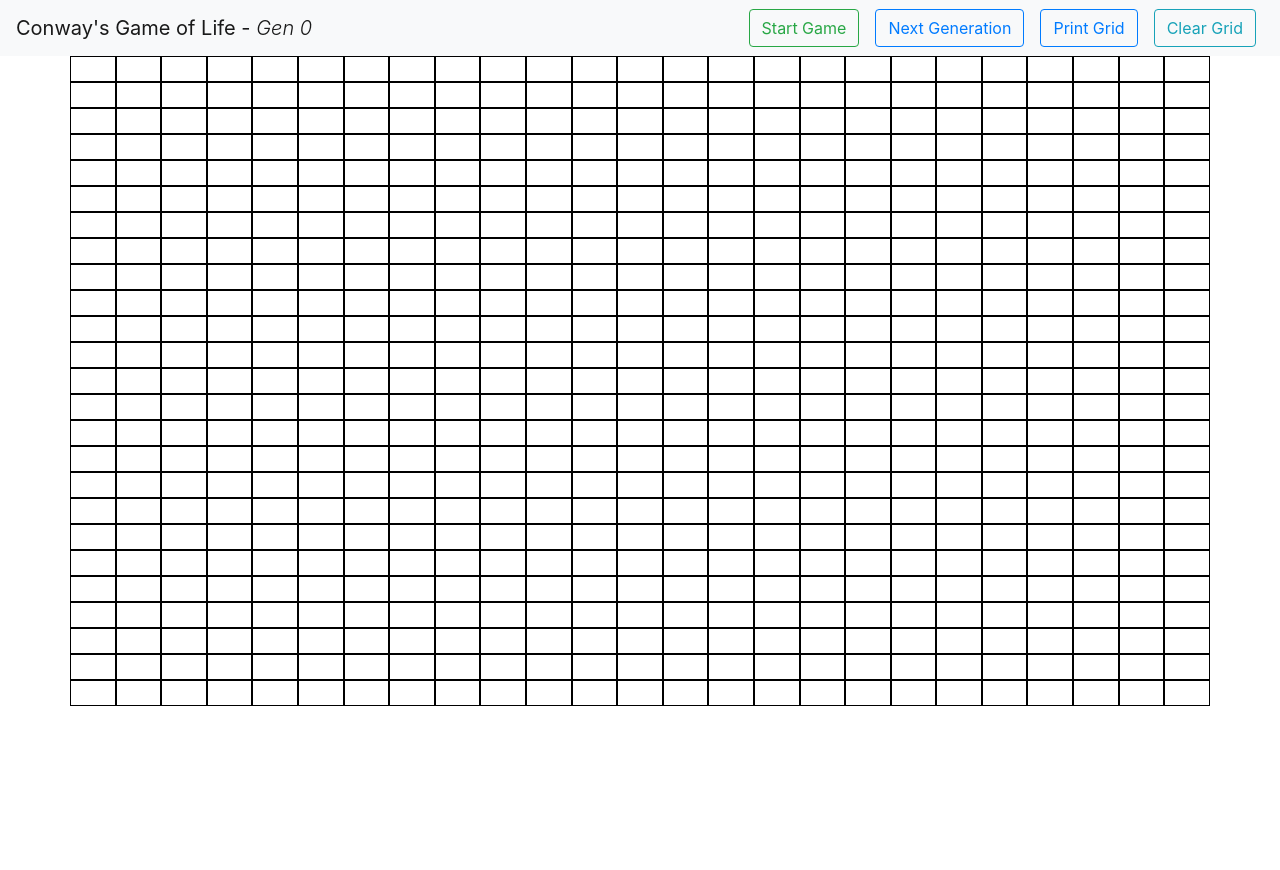
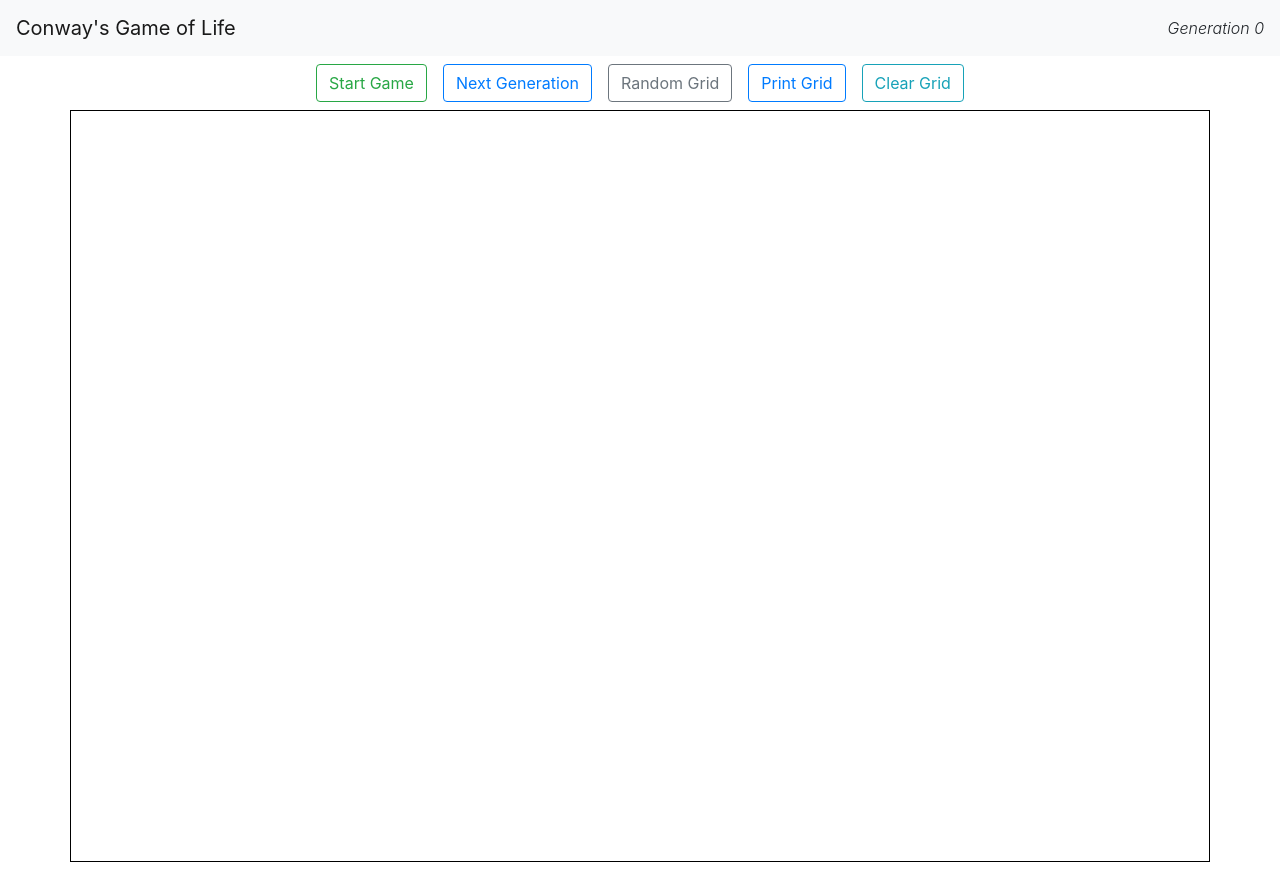
Before and after one commit to bendevera/conways-game-of-life, a React app in the folder react-app/: page / in a window 1280 px wide. Before the commit the page ends 800 px from the top, so only its background shows below. Built offline with nearby package versions, Linux system fonts and the light colour scheme.

Commit message:
added random feature, stop upon no changes made and styling improvements

```diff
--- a/react-app/src/components/App/App.css
+++ b/react-app/src/components/App/App.css
@@ -1,20 +1,36 @@
 .App {
   text-align: center;
+}
+
+.grid-container {
+  border: 1px solid black;
 }
 
 .cell {
   overflow: hidden;
   cursor: pointer;
+  width: 30px;
+  height: 30px;
 }
 
 .alive {
+  border: 1px solid #262626;
+  background-color: #262626;
+  color: #262626;
+}
+
+.alive:hover {
+  border: 1px solid black;
   background-color: black;
   color: black;
-  border: 1px solid black;
 }
 
 .dead {
-  border: 1px solid black;
+  border: 1px solid white;
   background-color: white;
   color: white;
 }
+
+.cell:hover {
+  border: 1px solid black;
+}
--- a/react-app/src/components/Grid/Grid.js
+++ b/react-app/src/components/Grid/Grid.js
@@ -33,6 +33,46 @@ class Grid extends React.Component {
         return cells;
     }
 
+    getRandomGrid = () => {
+        if (this.intervalId) {
+            clearInterval(this.intervalId);
+        }
+        var height = 25;
+        var width = 25;
+        let cells = [];
+        var aliveThreshold = Math.random();
+
+        for (var row=0; row < height; row++) {
+            let curr_row = [];
+            for (var col=0; col < width; col++) {
+                var aliveDecider = Math.random();
+                if (aliveDecider > aliveThreshold) {
+                    var curr_cell = {
+                        alive: true,
+                        row: row,
+                        col: col,
+                        counter: 0
+                    }
+                } else {
+                    var curr_cell = {
+                        alive: false,
+                        row: row,
+                        col: col,
+                        counter: 0
+                    }
+                }
+                curr_row.push(curr_cell);
+            }
+            cells.push(curr_row);
+        }
+        this.setState({
+            cells: cells,
+            gen: 0,
+            running: false,
+            intervalId: null
+        })
+    }
+
     clearGrid = () => {
         this.setState({
             cells: this.getBlankGrid(25, 25),
@@ -48,24 +88,20 @@ class Grid extends React.Component {
     }
 
     changeCell = (newAliveState, row, col) => {
-        console.log("changing...")
-        let newCells = this.state.cells;
         this.state.cells[row][col].alive = newAliveState;
         this.forceUpdate()
     }
 
     startGame = () => {
-        console.log("Starting game")
         this.setState({
-                running: true
+                running: true,
+                gen: 0
             },
             this.gameLoop
         )
-        console.log("end of start game")
     }
 
     stopGame = () => {
-        console.log("stoping game")
         clearInterval(this.state.intervalId)
         this.setState({
             intervalId: null,
@@ -85,21 +121,28 @@ class Grid extends React.Component {
     }
 
     getNewGen = () => {
-        let newCells = this.getNewCells(this.state.cells)
-        console.log("getting new cells")
-        let newGen = this.state.gen + 1
-        console.log(newGen)
-        this.setState({
-            cells: newCells,
-            gen: newGen
-        })
-        console.log("set new state")
+        let [changeMade, newCells] = this.getNewCells(this.state.cells)
+        if (changeMade) {
+            let newGen = this.state.gen + 1
+            this.setState({
+                cells: newCells,
+                gen: newGen
+            })
+        } else {
+            clearInterval(this.state.intervalId)
+            this.setState({
+                running: false,
+                intervalId: null
+            })
+            alert("Cells have hit a gridlock. End of simulation at generation " + this.state.gen.toString() + ".")
+        }
     }
 
     getNewCells = (cells) => {
         var height = cells.length;
         var width = cells[0].length
         let newCells = []
+        let changeMade = false;
 
         for (var row = 0; row < height; row++) {
             let currRow = [];
@@ -118,6 +161,7 @@ class Grid extends React.Component {
                             alive: false,
                             counter: 0
                         }
+                        changeMade = true;
                     }
                 } else {
                     if (liveNeighborCount == 3) {
@@ -126,6 +170,7 @@ class Grid extends React.Component {
                             alive: true,
                             counter: 1
                         }
+                        changeMade = true;
                     } else {
                         // counter should already be 0
                         var newCell = {
@@ -138,7 +183,7 @@ class Grid extends React.Component {
             newCells.push(currRow)
         }
 
-        return newCells;
+        return [changeMade, newCells];
     }
 
     getLiveNeighborCount = (cells, height, width, row, col) => {
@@ -172,7 +217,7 @@ class Grid extends React.Component {
         return (
             <div>
                 <nav className="navbar navbar-expand-lg navbar-light bg-light">
-                    <a className="navbar-brand" href="#">Conway's Game of Life   -   <i className="font-weight-light">Gen {this.state.gen}</i></a>
+                    <a className="navbar-brand" href="#">Conway's Game of Life</a>
                     <button className="navbar-toggler" type="button" data-toggle="collapse" data-target="#navbarSupportedContent" aria-controls="navbarSupportedContent" aria-expanded="false" aria-label="Toggle navigation">
                         <span className="navbar-toggler-icon"></span>
                     </button>
@@ -180,21 +225,19 @@ class Grid extends React.Component {
                     <div className="collapse navbar-collapse" id="navbarSupportedContent">
                         <ul className="navbar-nav ml-auto">
                         <li className="nav-item">
-                            {stopStartButton}
-                        </li>
-                        <li className="nav-item">
-                            <button className="btn btn-outline-primary mx-2" onClick={this.nextGen}>Next Generation</button>
-                        </li>
-                        <li className="nav-item">
-                            <button className="btn btn-outline-primary mx-2" onClick={this.printGrid}>Print Grid</button>
-                        </li>
-                        <li className="nav-item">
-                            <button className="btn btn-outline-info mx-2" onClick={this.clearGrid}>Clear Grid</button>
+                            <i className="font-weight-light">Generation {this.state.gen}</i>
                         </li>
                         </ul>
                     </div>
                 </nav>
-                <div className="container">
+                <div className="row justify-content-center my-2">
+                    {stopStartButton}
+                    <button className="btn btn-outline-primary mx-2" onClick={this.nextGen}>Next Generation</button>
+                    <button className="btn btn-outline-secondary mx-2" onClick={this.getRandomGrid}>Random Grid</button>
+                    <button className="btn btn-outline-primary mx-2" onClick={this.printGrid}>Print Grid</button>
+                    <button className="btn btn-outline-info mx-2" onClick={this.clearGrid}>Clear Grid</button>
+                </div>
+                <div className="container my-2 grid-container">
                     {this.state.cells.map((row, rowNum) => {
                         var rowClassName = "row row-" + rowNum.toString();
                         // var cellBase = "col cell cell-";
```
